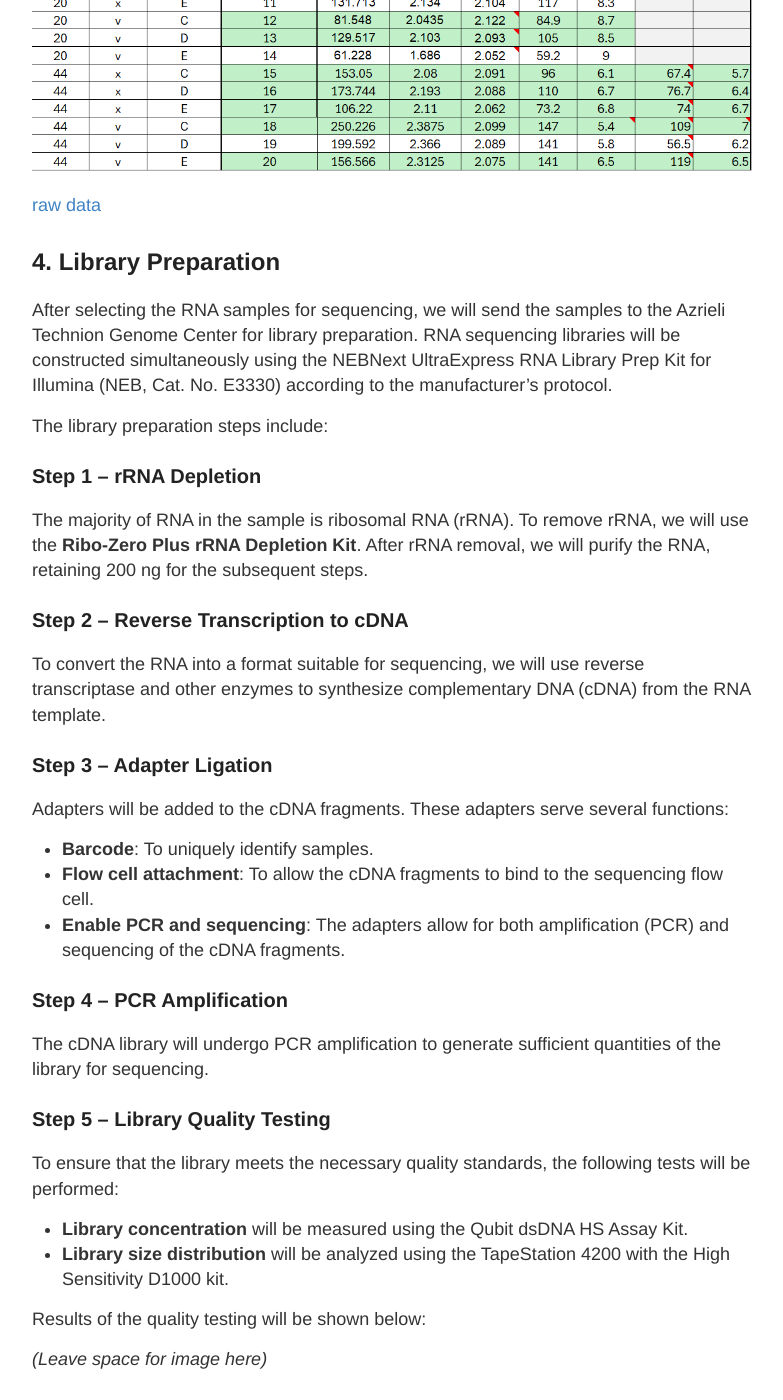
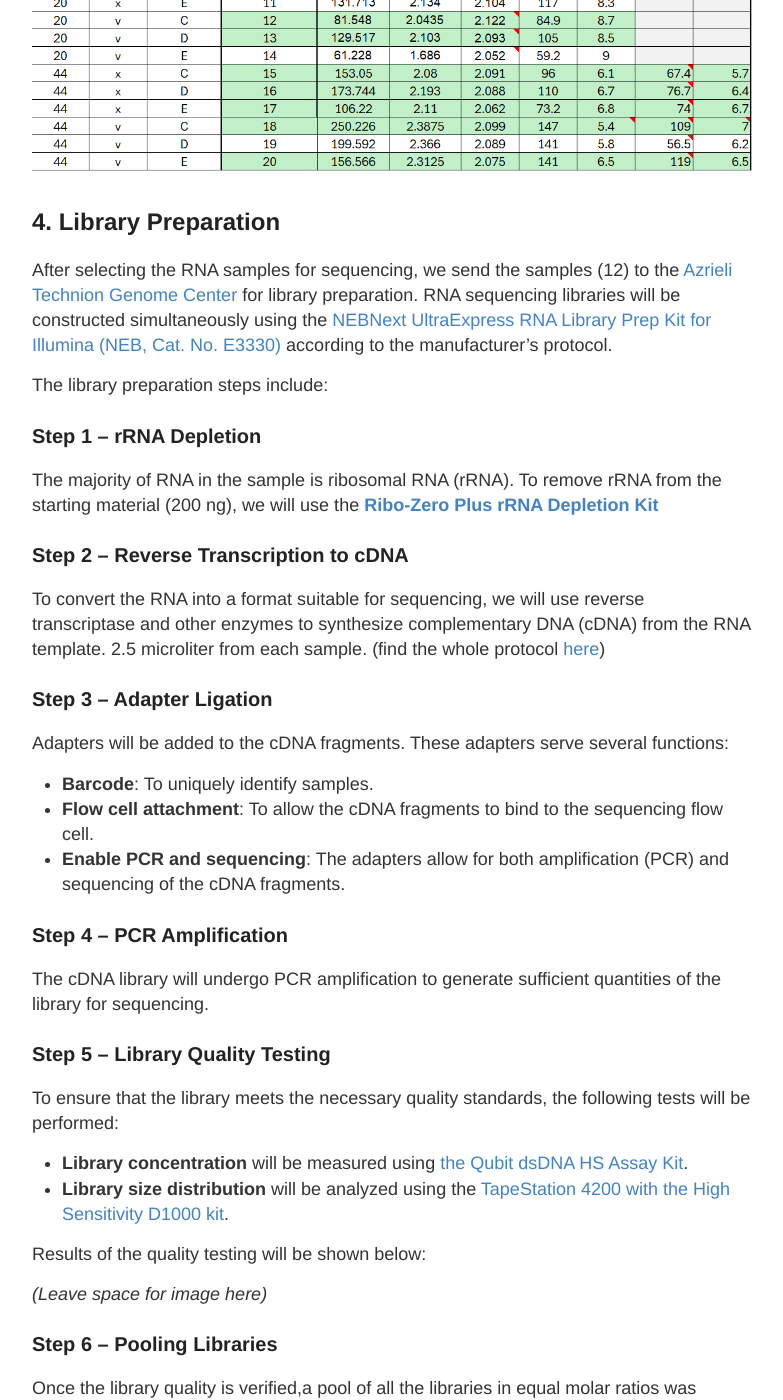
Before and after one commit to OfekRainish/OfekRainish_notebook, a Jekyll site: the page built from _posts/2025-02-02-RNA Extraction and Library Preparation.md, in a window 1280 px wide and 1400 px high, scrolled down 1305 px. Shown: the whole window, without its empty margins (248-1031 px from the left). Built offline with Jekyll 4.4.1, drawn with Linux system fonts in a browser that asks for light colours; our own code applies the rules of GitHub Pages for plain Markdown files; a file with an impossible date is left out; some of the changed text lies outside the part shown.

Commit message:
Update 2025-02-02-RNA Extraction and Library Preparation.md

```diff
--- a/_posts/2025-02-02-RNA Extraction and Library Preparation.md
+++ b/_posts/2025-02-02-RNA Extraction and Library Preparation.md
@@ -21,18 +21,16 @@ The samples selected for sequencing will are highlighted in green.
 
 ![image1](../images/rna%20extract/lab%20QC.png)
 
-[raw data](../exel%20files/)
 
 ## 4. Library Preparation
-After selecting the RNA samples for sequencing, we will send the samples to the Azrieli Technion Genome Center for library preparation. RNA sequencing libraries will be constructed simultaneously using the NEBNext UltraExpress RNA Library Prep Kit for Illumina (NEB, Cat. No. E3330) according to the manufacturer's protocol.
+After selecting the RNA samples for sequencing, we send the samples (12) to the [Azrieli Technion Genome Center](https://tgc.net.technion.ac.il/) for library preparation. RNA sequencing libraries will be constructed simultaneously using the [NEBNext UltraExpress RNA Library Prep Kit for Illumina (NEB, Cat. No. E3330)](../pdf%20protocols/PB30.11-UltraScript-cDNA-Synthesis-Kit-Manual.pdf) according to the manufacturer's protocol.
 
 The library preparation steps include:
 
 ### Step 1 – rRNA Depletion
-The majority of RNA in the sample is ribosomal RNA (rRNA). To remove rRNA, we will use the **Ribo-Zero Plus rRNA Depletion Kit**. After rRNA removal, we will purify the RNA, retaining 200 ng for the subsequent steps.
-
+The majority of RNA in the sample is ribosomal RNA (rRNA). To remove rRNA from the starting material (200 ng), we will use the [**Ribo-Zero Plus rRNA Depletion Kit**](../pdf%20protocols/illumina-stranded-total-rna-prep-data-sheet-m-gl-02148.pdf)
 ### Step 2 – Reverse Transcription to cDNA
-To convert the RNA into a format suitable for sequencing, we will use reverse transcriptase and other enzymes to synthesize complementary DNA (cDNA) from the RNA template.
+To convert the RNA into a format suitable for sequencing, we will use reverse transcriptase and other enzymes to synthesize complementary DNA (cDNA) from the RNA template. 2.5 microliter from each sample. (find the whole protocol [here](../pdf%20protocols/PB30.11-UltraScript-cDNA-Synthesis-Kit-Manual.pdf))
 
 ### Step 3 – Adapter Ligation
 Adapters will be added to the cDNA fragments. These adapters serve several functions:
@@ -45,21 +43,17 @@ The cDNA library will undergo PCR amplification to generate sufficient quantitie
 
 ### Step 5 – Library Quality Testing
 To ensure that the library meets the necessary quality standards, the following tests will be performed:
-- **Library concentration** will be measured using the Qubit dsDNA HS Assay Kit.
-- **Library size distribution** will be analyzed using the TapeStation 4200 with the High Sensitivity D1000 kit.
+- **Library concentration** will be measured using [the Qubit dsDNA HS Assay Kit](../pdf%20protocols/Qubit_dsDNA_HS_Assay_UG.pdf).
+- **Library size distribution** will be analyzed using the [TapeStation 4200 with the High Sensitivity D1000 kit](../pdf%20protocols/ScreenTape_HSD1000_QG.pdf).
 
 Results of the quality testing will be shown below:
 
 *(Leave space for image here)*
 
 ### Step 6 – Pooling Libraries
-Once the library quality is verified, we will pool all the libraries in equal molar ratios to create a balanced sample pool. This ensures that all samples are represented accurately during sequencing.
+Once the library quality is verified,a pool of all the libraries in equal molar ratios was created, in order to create a balanced sample pool. This ensures that all samples are represented accurately during sequencing.
 
 ### Step 7 – Sequencing
-Sequencing will be performed on the Illumina NextSeq2000 using the P2 100-cycle kit (Illumina, Cat. No. 20046811). The sequencing run will follow the protocol for the P2 100-cycle kit, which includes:
-- **Read 1**: 100 cycles
-- **Index 1**: 8 cycles
-- **Index 2**: 8 cycles
-- **Read 2**: 0 cycles
+Sequencing will be performed on the Illumina NextSeq2000 using the [P2 100-cycle kit (Illumina, Cat. No. 20046811)](../pdf%20protocols/nextseq-1000-2000-spec-sheet-m-na-00008.pdf).
 
 Sequencing will provide the data necessary for downstream analysis.
```
